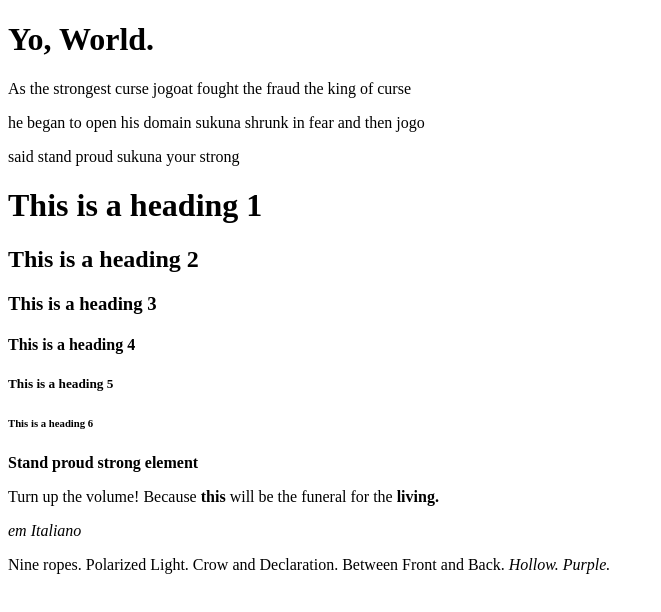
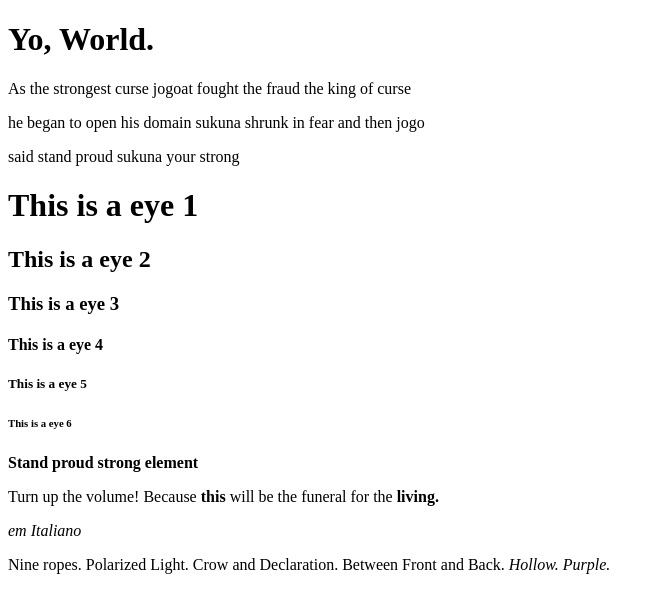
Before and after one commit to Go-NahIdWin-jo/html-boilerplate, a plain HTML site: page index.html in a window 1280 px wide. Shown: the whole page, without its empty margins (0-661 px from the left). Drawn offline with Linux system fonts and the light colour scheme.

Commit message:
Add Six eyes

```diff
--- a/index.html
+++ b/index.html
@@ -12,12 +12,13 @@
         <p>he began to open his domain sukuna shrunk in fear and then jogo</p>
         <p>said stand proud sukuna your strong</p>
         <!-- always bet on hakari cmd / -->
-        <h1>This is a heading 1</h1>
-        <h2>This is a heading 2</h2>
-        <h3>This is a heading 3</h3>
-        <h4>This is a heading 4</h4>
-        <h5>This is a heading 5</h5>
-        <h6>This is a heading 6</h6>
+        <h1>This is a eye 1</h1>
+        <h2>This is a eye 2</h2>
+        <h3>This is a eye 3</h3>
+        <h4>This is a eye 4</h4>
+        <h5>This is a eye 5</h5>
+        <h6>This is a eye 6</h6>
+        <!-- There we go six eyes(heading), heading is more important thus making effect on the search engine -->
         <strong>Stand proud strong element</strong>
         <p>Turn up the volume! Because <strong>this</strong>
         will be the funeral for the <strong>living.</strong></p>
```
